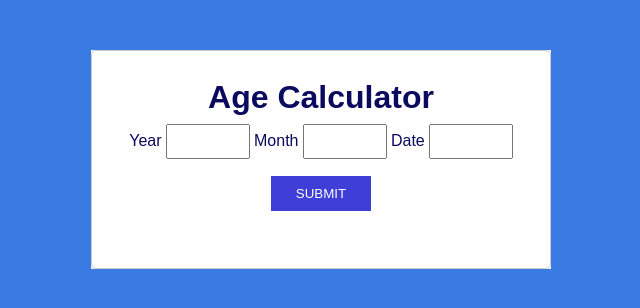
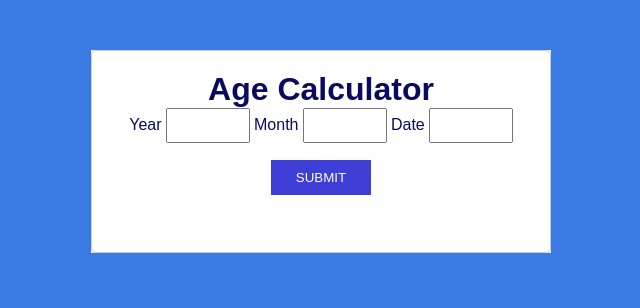
Before and after one commit to vpendo/Javascript_class2, a plain HTML site: page CALCULATOR/index.html in a window 1280 px wide. Shown: the whole page, without its empty margins (319-959 px from the left). Drawn offline with Linux system fonts and the light colour scheme.

Commit message:
javascript

```diff
--- a/CALCULATOR/index.html
+++ b/CALCULATOR/index.html
@@ -14,7 +14,7 @@
 
     <label >Year</label>
     <input type="number" id="birth-year"  required>
-    <labe >Month</labe>
+    <label >Month</label>
     <input type="number" id="birth-month"  required>
     <label >Date</label>
     <input type="number" id="birth-day"required>
--- a/CALCULATOR/style.css
+++ b/CALCULATOR/style.css
@@ -6,14 +6,7 @@
 
 
 }
-h1{
-margin-top: 0;
-text-align: center;
-padding: 8px;
-background: white;
-width: 100%;
-border-bottom: 1px solid rbga(0,0,0,0.482);
-}
+
 
 body {
 
@@ -71,8 +64,3 @@ button:hover {
     margin-top: 20px;
     font-weight: bold;
 }
-
-#output-form {
-    margin-top: 20px;
-    text-align: left;
-}
```
